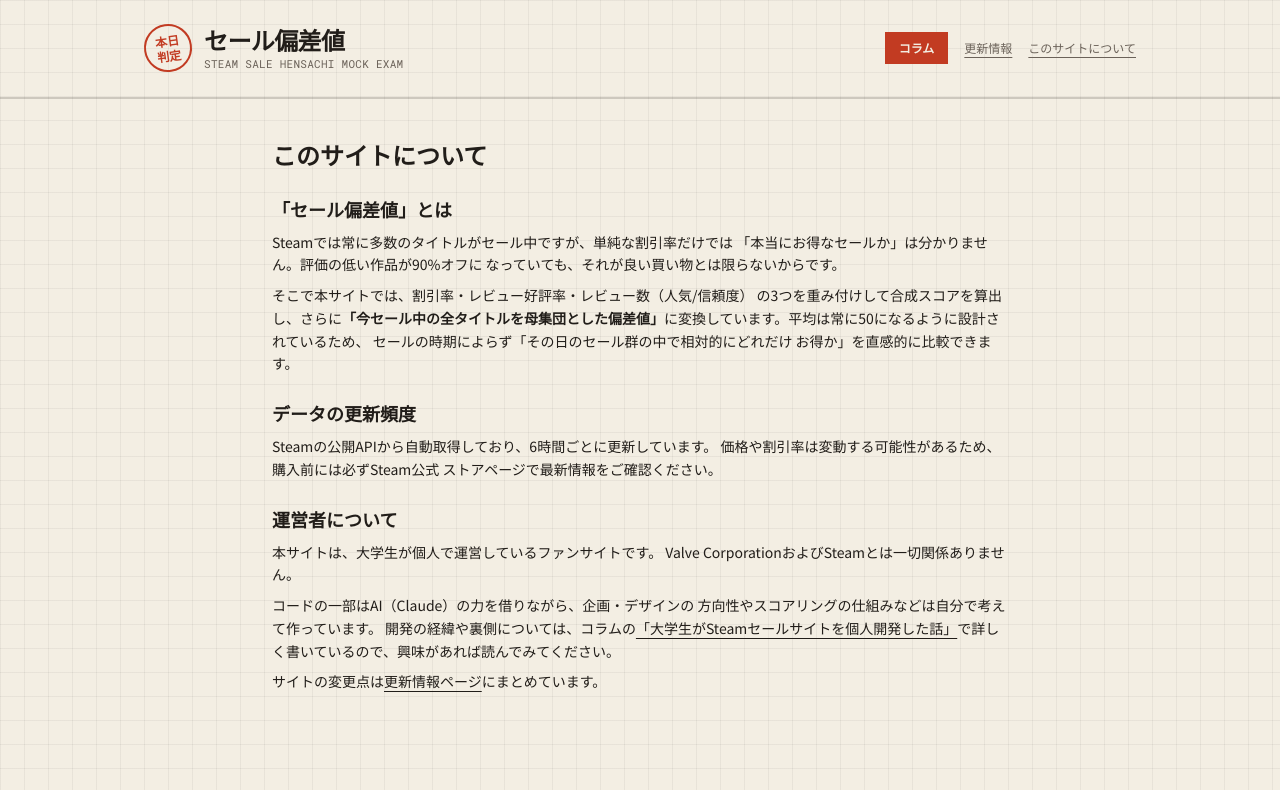
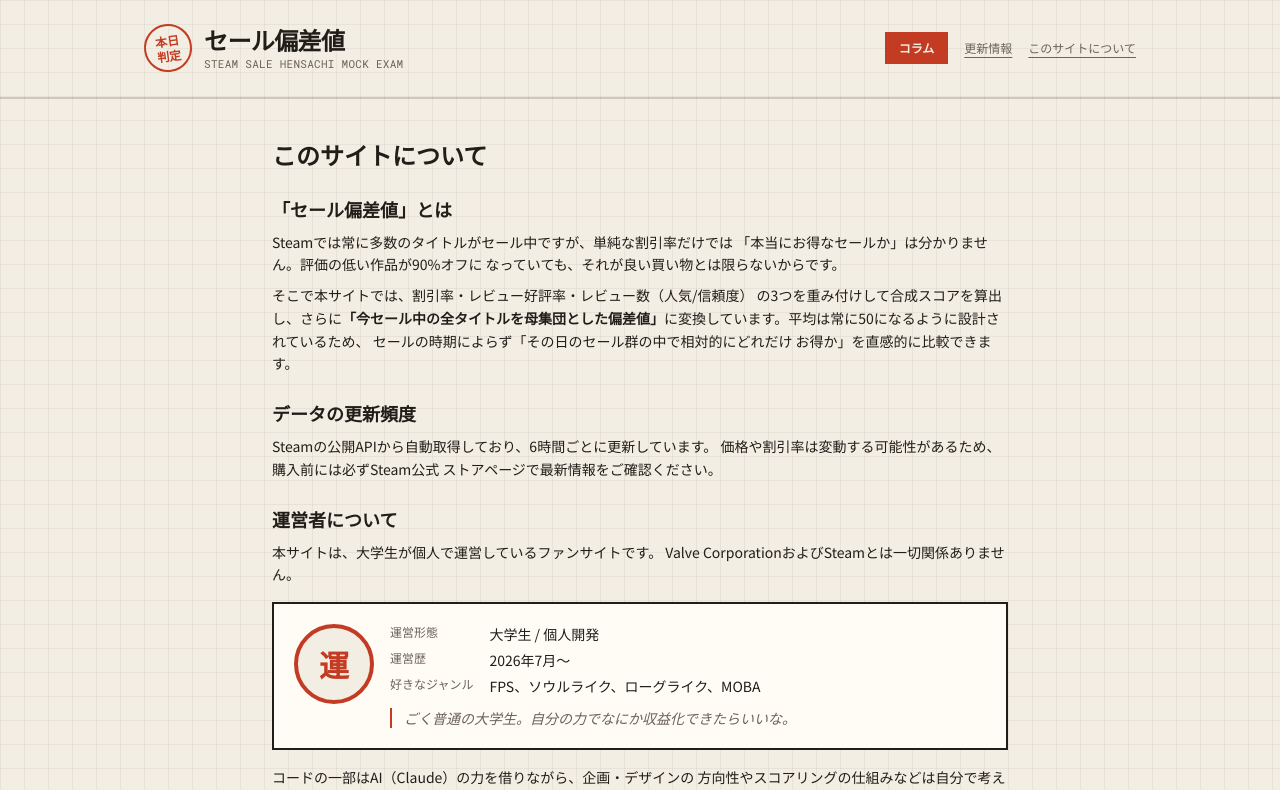
Before and after one commit to Nyonpq/steam-sale-hensachi, a Next.js app: page /about in a window 1280 px wide. Shown: the top 790 px of the page. Built offline with nearby package versions, Linux system fonts and the light colour scheme.

Commit message:
add new system profielcard

```diff
--- a/app/about/page.tsx
+++ b/app/about/page.tsx
@@ -1,6 +1,7 @@
 import Link from "next/link";
 import Header from "@/components/Header";
 import Footer from "@/components/Footer";
+import ProfileCard from "@/components/ProfileCard";
 
 export const metadata = {
   title: "このサイトについて | セール偏差値",
@@ -46,7 +47,10 @@ export default function About() {
               本サイトは、大学生が個人で運営しているファンサイトです。
               Valve CorporationおよびSteamとは一切関係ありません。
             </p>
-            <p className="mt-2">
+
+            <ProfileCard />
+
+            <p className="mt-4">
               コードの一部はAI（Claude）の力を借りながら、企画・デザインの
               方向性やスコアリングの仕組みなどは自分で考えて作っています。
               開発の経緯や裏側については、コラムの
```
